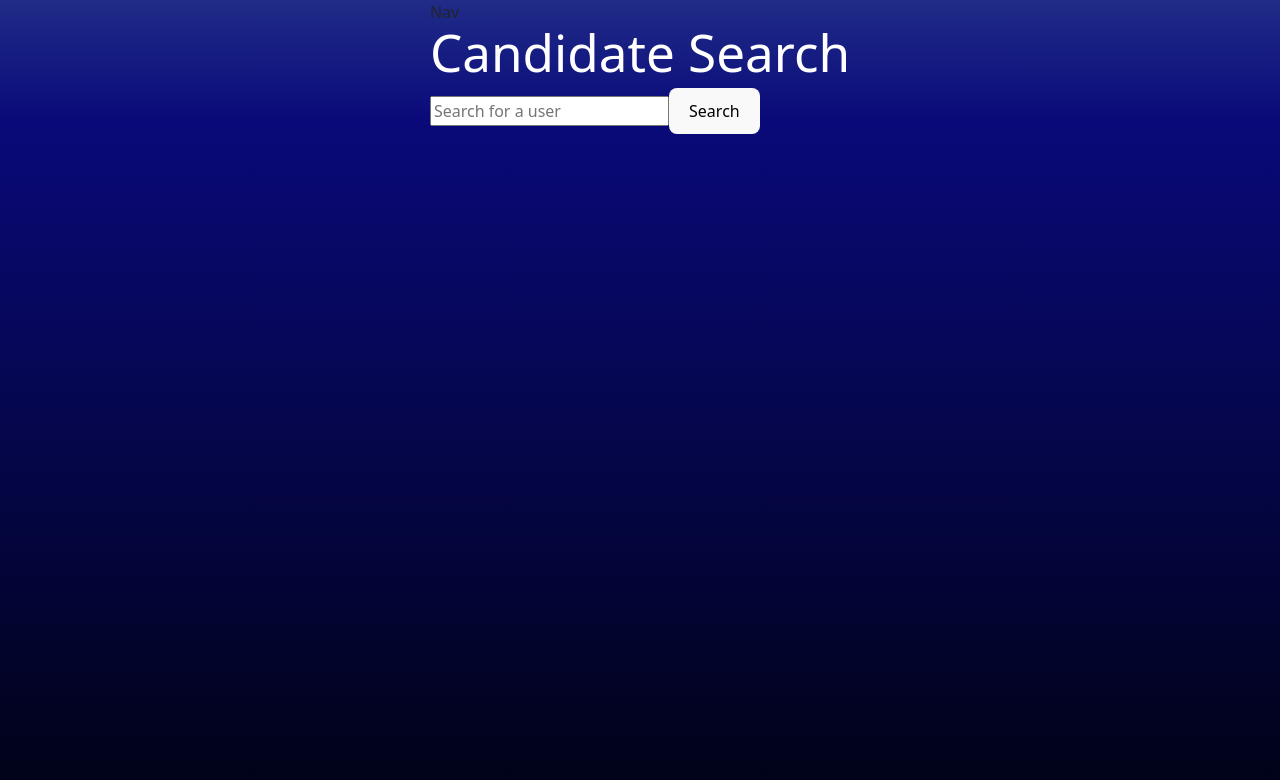
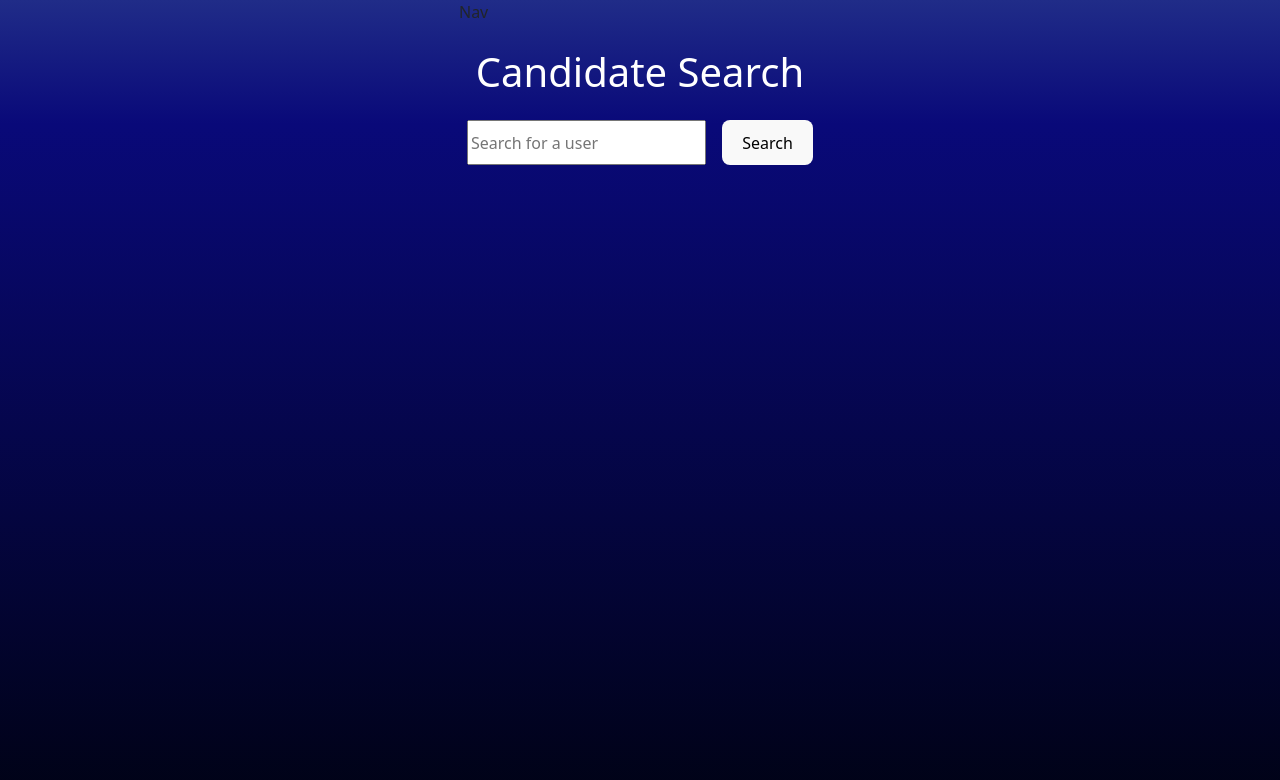
Before and after one commit to Mjoel54/github-search-app, a React (Vite) app: page / in a window 1280 px wide. Shown: the top 780 px of the page. Built offline with nearby package versions, Linux system fonts and the light colour scheme.

Commit message:
User Card Styling

```diff
--- a/src/components/userList.tsx
+++ b/src/components/userList.tsx
@@ -8,22 +8,20 @@ export const UserList: React.FC<UserListProps> = ({ users }) => {
   console.log(users);
   return (
     <>
+      {users.map((user) => (
+        <div key={user.id}  className="card m-5">
+          <img className="card-img-top" src={user.avatar_url} alt={user.login}/>
+          <div className="card-body text-center">
+            <a href={user.html_url} target="_blank">
+            <h5 className="card-title">{user.login}</h5></a>
 
-
-
-
-      {users.map((user) => (
-        <div key={user.id}  className="card" style={{ width: "18rem;" }}>
-          <img className="card-img-top" src={user.avatar_url} alt={user.login}/>
-          <div className="card-body">
-            <h5 className="card-title">Card title</h5>
             <p className="card-text">
               Some quick example text to build on the card title and make up the
               bulk of the card's content.
-            </p>
-            <a href="#" className="btn btn-primary">
-              Go somewhere
-            </a>
+            </p><div className="d-flex justify-content-center">
+            <button className="mx-3 btn btn-success rounded-circle" style={{ width: "4rem", height: "4rem", backgroundColor: "red", border: "1px solid red"}}>-</button>
+            <button className="mx-3 btn btn-success rounded-circle" style={{ width: "4rem", height: "4rem"}}>+</button>
+            </div>
           </div>
         </div>
    ))}
--- a/src/pages/CandidateSearch.tsx
+++ b/src/pages/CandidateSearch.tsx
@@ -5,7 +5,7 @@ import { searchGithubUser } from "../api/API";
 // import { searchGithub, searchGithubUser } from "../api/API";
 
 import { User } from "../interfaces/Candidate.interface";
-import {UserList} from "../components/userList";
+import { UserList } from "../components/userList";
 
 const CandidateSearch = () => {
   const [username, setUsername] = useState<string>("");
@@ -33,18 +33,30 @@ const CandidateSearch = () => {
 
   return (
     <div>
-      <h1>Candidate Search</h1>
-      <form onSubmit={onSearch}>
+      <h1 className="h1 text-center my-4">Candidate Search</h1>
+
+      <form onSubmit={onSearch} className="d-flex justify-content-center">
         <input
           type="text"
           value={username}
           onChange={onChange}
           placeholder="Search for a user"
+          className="mx-2"
         />
-        <button type="submit">Search</button>
+
+        <button type="submit" className="mx-2">
+          Search
+        </button>
       </form>
-      {loading && <p>Loading...</p>}
-      <UserList users={users}/>
+
+      {loading && (
+        <div className="d-flex justify-content-center mt-4">
+          <div className="spinner-border text-light" role="status">
+            <span className="sr-only"></span>
+          </div>
+        </div>
+      )}
+      <UserList users={users} />
     </div>
   );
 };
```
